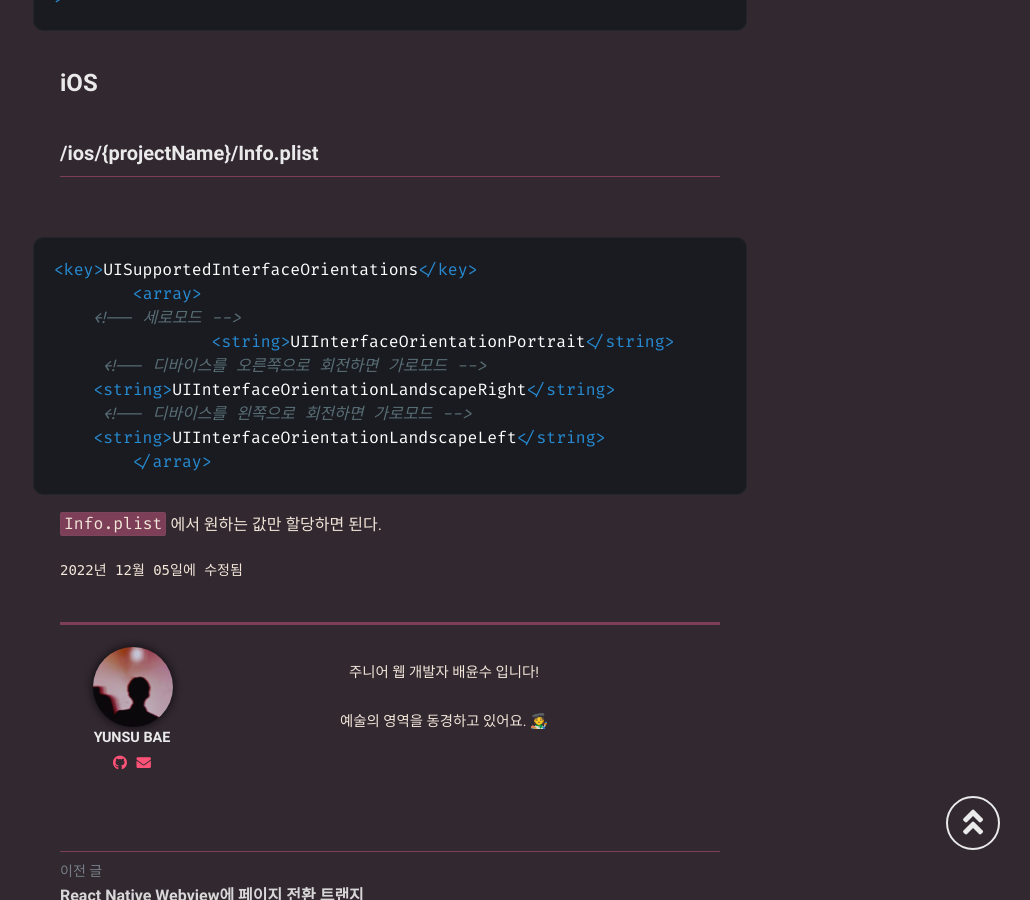
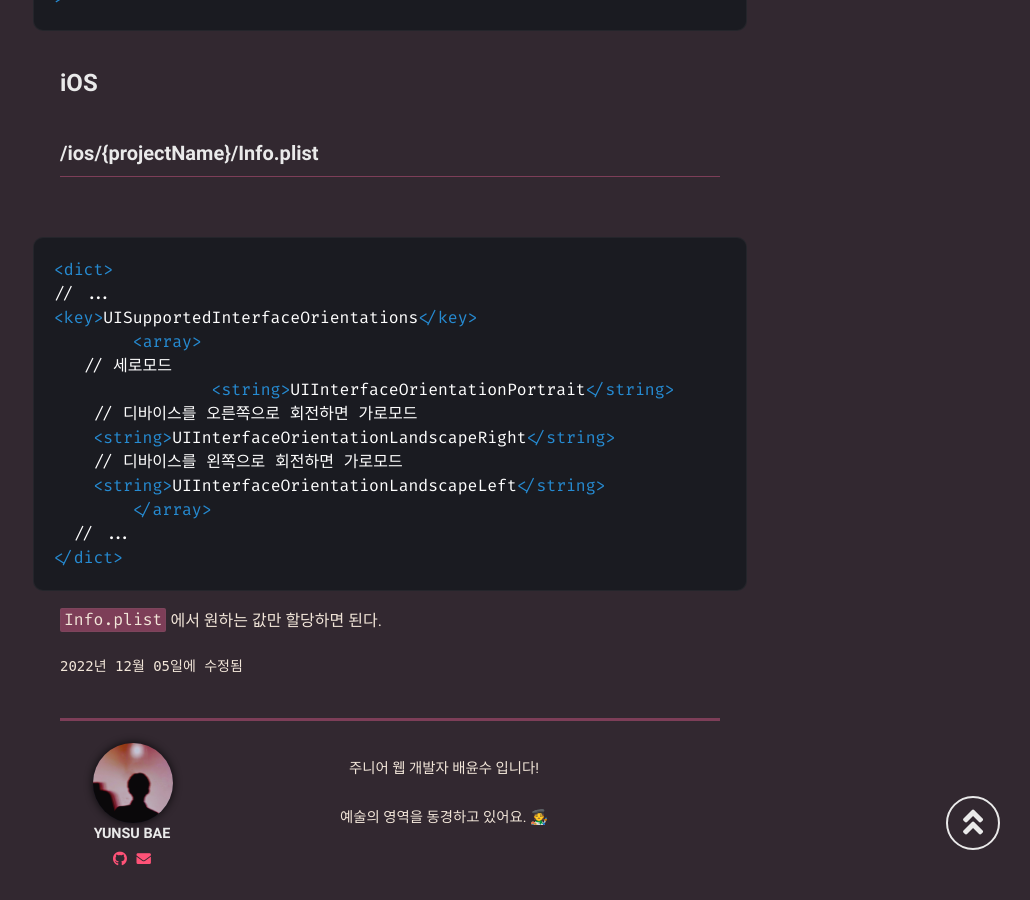
Before and after one commit to mniYUNSU/mniYUNSU.github.io, a Jekyll site: the page built from _posts/react-native-screen-orientation/2022-12-05-react-native-screen-orientation.md, in a window 1280 px wide and 900 px high, scrolled down 1107 px. Shown: the whole window, without its empty margins (250-1280 px from the left). Built offline with Jekyll 4.4.1, drawn with Linux system fonts in a browser that asks for light colours; some web fonts are replaced; comment, search, counter and statistics services are not loaded.

Commit message:
posting: react native screen orientation

````diff
--- a/_posts/react-native-screen-orientation/2022-12-05-react-native-screen-orientation.md
+++ b/_posts/react-native-screen-orientation/2022-12-05-react-native-screen-orientation.md
@@ -44,15 +44,19 @@ modified: 2022-12-05 00:00:00 +07:00
 <br>
 
 ```xml
+<dict>
+// ...
 <key>UISupportedInterfaceOrientations</key>
 	<array>
-    <!-- 세로모드 -->
+   // 세로모드
 		<string>UIInterfaceOrientationPortrait</string>
-     <!-- 디바이스를 오른쪽으로 회전하면 가로모드 -->
+    // 디바이스를 오른쪽으로 회전하면 가로모드
     <string>UIInterfaceOrientationLandscapeRight</string>
-     <!-- 디바이스를 왼쪽으로 회전하면 가로모드 -->
+    // 디바이스를 왼쪽으로 회전하면 가로모드
     <string>UIInterfaceOrientationLandscapeLeft</string>
 	</array>
+  // ...
+</dict>
 ```
 
 `Info.plist` 에서 원하는 값만 할당하면 된다.
````
